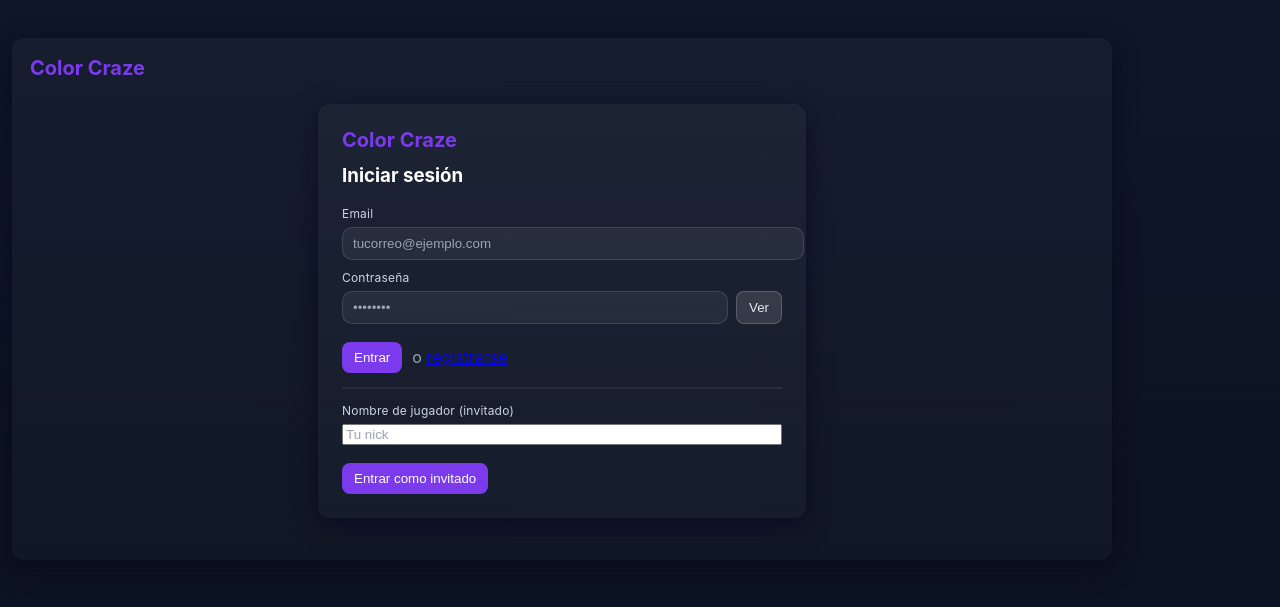
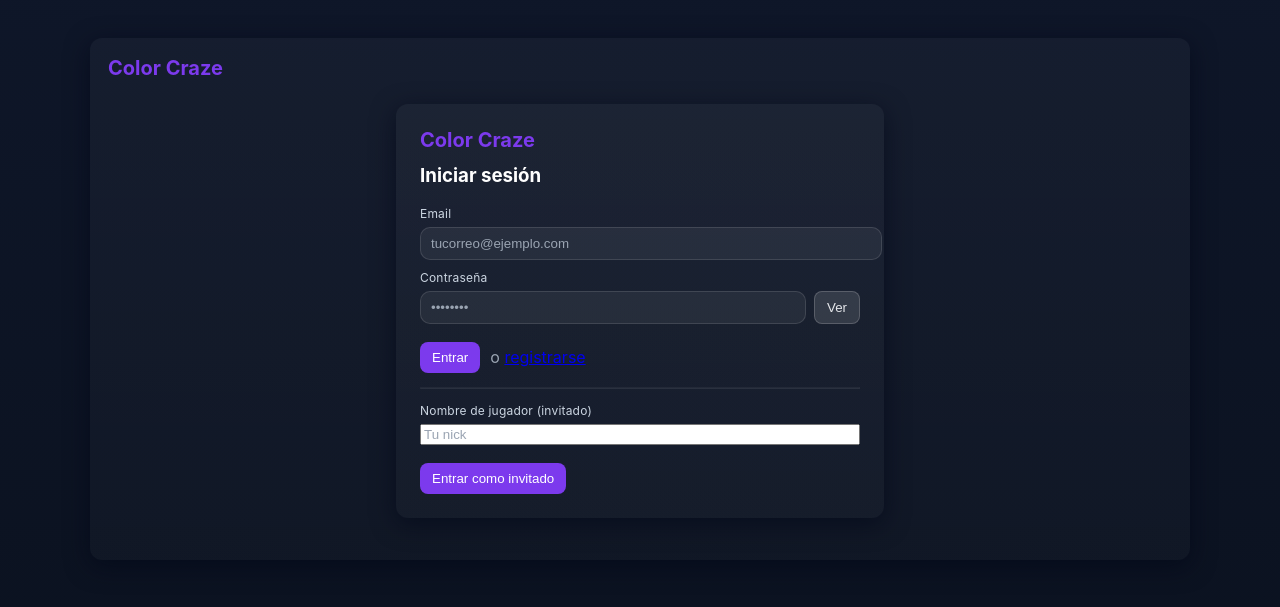
Before and after one commit to AllanContreras/Color-Craze, a React (Vite) app in the folder frontend/: page / in a window 1280 px wide. Shown: the part 125-732 px from the top of the page. Built offline with nearby package versions, Linux system fonts and the light colour scheme.

Commit message:
Layout: center app and game further (.app-shell and .container); normalize padding

```diff
--- a/frontend/src/styles.css
+++ b/frontend/src/styles.css
@@ -19,8 +19,8 @@ body {
 	-moz-osx-font-smoothing:grayscale;
 }
 
-.app-shell{ display:flex; align-items:center; justify-content:flex-start; min-height:100vh; padding:24px 24px 24px 12px }
-.container{ width:100%; max-width:1100px }
+.app-shell{ display:flex; align-items:center; justify-content:center; min-height:100vh; padding:24px }
+.container{ width:100%; max-width:1100px; margin: 0 auto }
 .card{ background: linear-gradient(180deg, rgba(255,255,255,0.03), rgba(255,255,255,0.02)); padding: var(--card-pad); border-radius:12px; box-shadow: 0 6px 24px rgba(2,6,23,0.6); }
 .card-lg{ padding: 24px }
 
```
